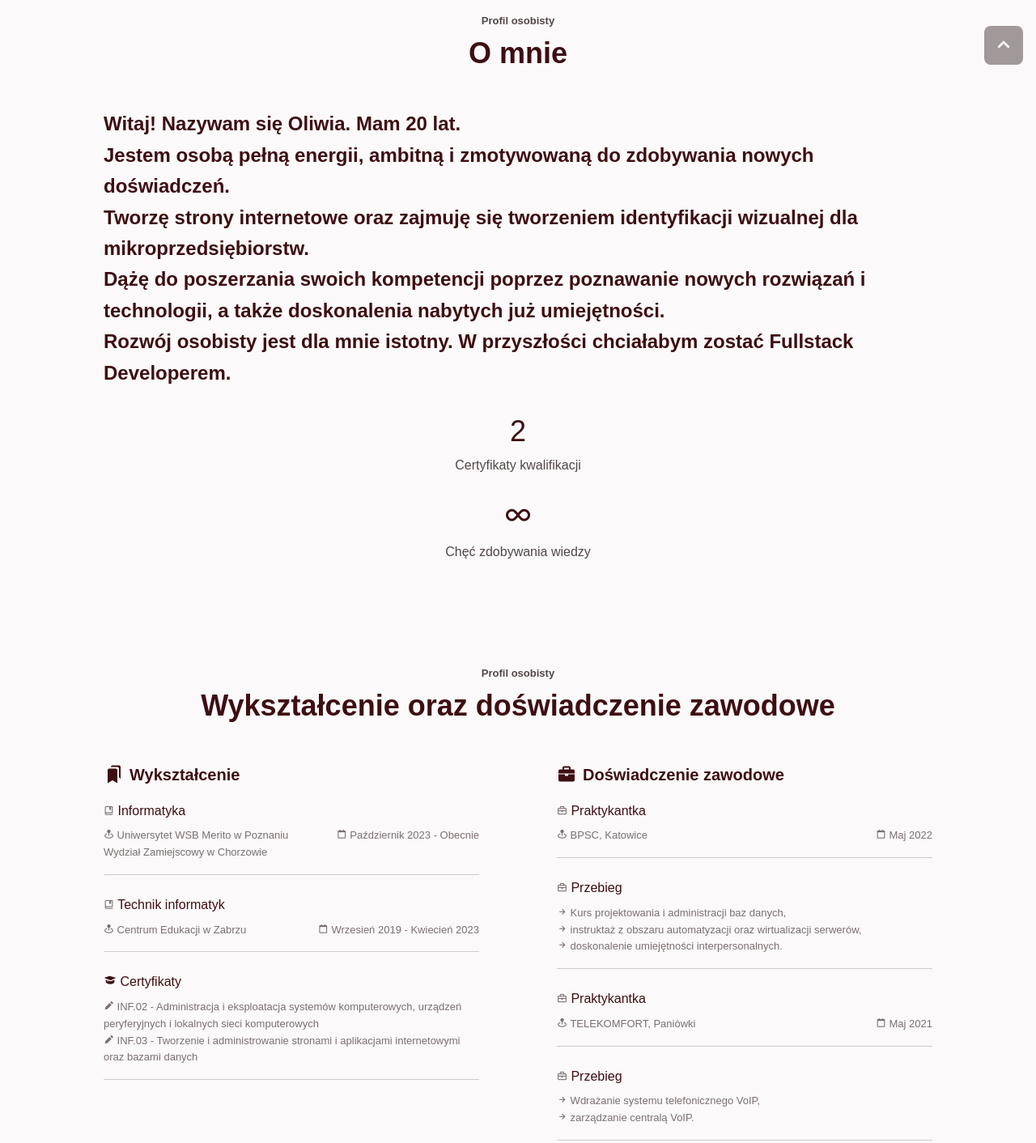
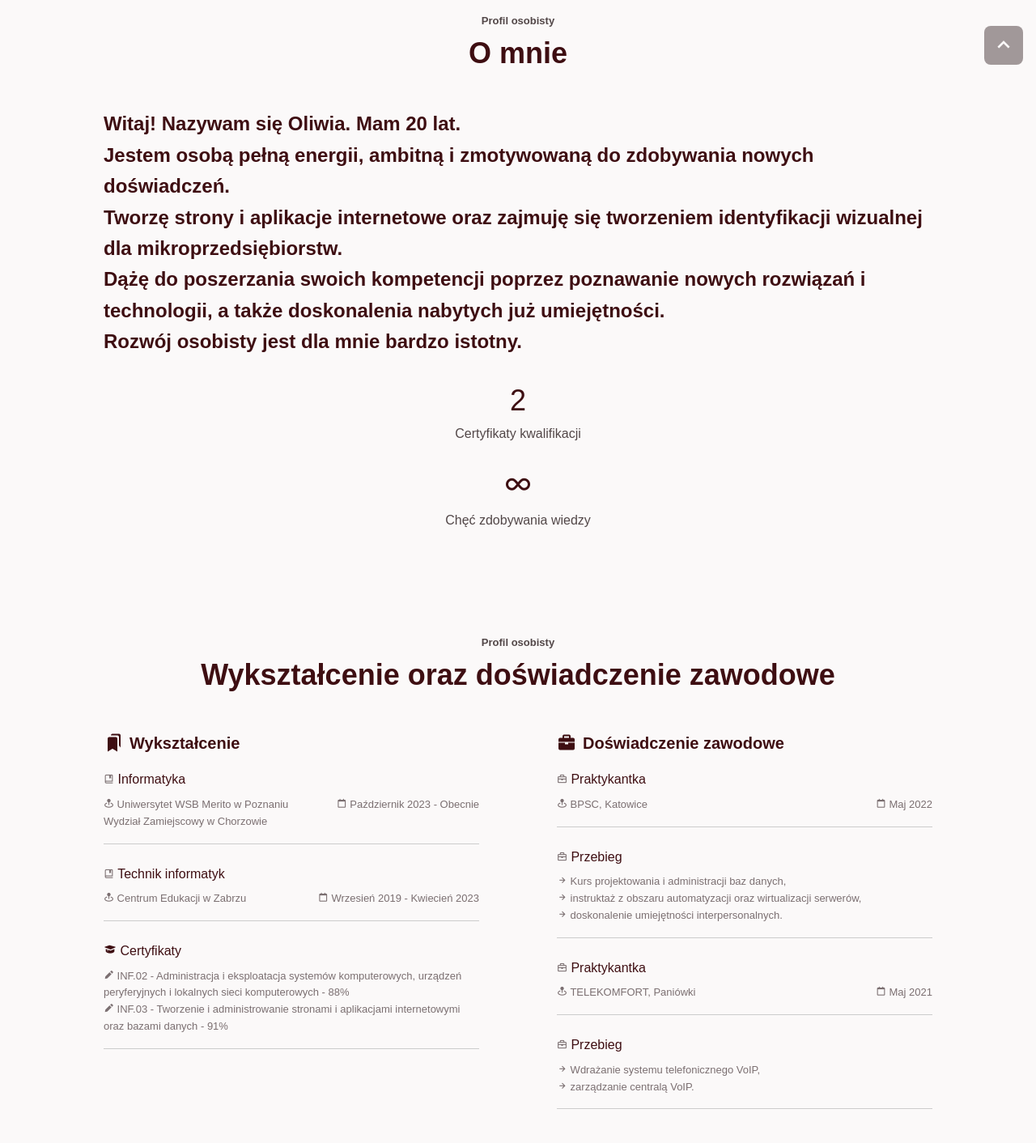
Before and after one commit to okrzanowska/okrzanowska.github.io, a plain HTML site: page index.html in a window 1280 px wide. Shown: the part 880-2292 px from the top of the page at 81% size. Drawn offline with nearby package versions, Linux system fonts and the light colour scheme; a web font is replaced by a local one.

Commit message:
Update index.html

```diff
--- a/index.html
+++ b/index.html
@@ -7,7 +7,6 @@
     <meta name="keywords" content="portfolio, CV, frontend">
     <meta name="description" content="Wizytówka osobista i portfolio młodej, ambitnej dziewczyny">
     <meta name="author" content="Oliwia Krzanowska">
-    <meta http-equiv="refresh" content="30">
     <title>Portfolio</title>
 
     <!--BOX ICONS-->
@@ -74,9 +73,9 @@
                     <p class="about__description">
                         <span>Witaj! Nazywam się Oliwia. Mam 20 lat.<br>
                         Jestem osobą pełną energii, ambitną i zmotywowaną do zdobywania nowych doświadczeń.<br>
-                        Tworzę strony internetowe oraz zajmuję się tworzeniem identyfikacji wizualnej dla mikroprzedsiębiorstw.<br>
+                        Tworzę strony i aplikacje internetowe oraz zajmuję się tworzeniem identyfikacji wizualnej dla mikroprzedsiębiorstw.<br>
                         Dążę do poszerzania swoich kompetencji poprzez poznawanie nowych rozwiązań i technologii, a także doskonalenia nabytych już umiejętności.<br>
-                        Rozwój osobisty jest dla mnie istotny. W przyszłości chciałabym zostać Fullstack Developerem.</span></p>
+                        Rozwój osobisty jest dla mnie bardzo istotny.</span></p>
 
                     <div class="about__content">
                         <span class="about__number">2</span>
@@ -149,10 +148,10 @@
                             <div class="qualification__box">
                                 <span class="qualification__work">
                                     <i class='bx bxs-pencil'></i>
-                                    INF.02 - Administracja i eksploatacja systemów komputerowych, urządzeń peryferyjnych i lokalnych sieci komputerowych
-                                    <BR>
+                                    INF.02 - Administracja i eksploatacja systemów komputerowych, urządzeń peryferyjnych i lokalnych sieci komputerowych - 88%
+                                    <br>
                                     <i class='bx bxs-pencil'></i>
-                                    INF.03 - Tworzenie i administrowanie stronami i aplikacjami internetowymi oraz bazami danych
+                                    INF.03 - Tworzenie i administrowanie stronami i aplikacjami internetowymi oraz bazami danych - 91%
                                 </span>
                             </div>
 
```
